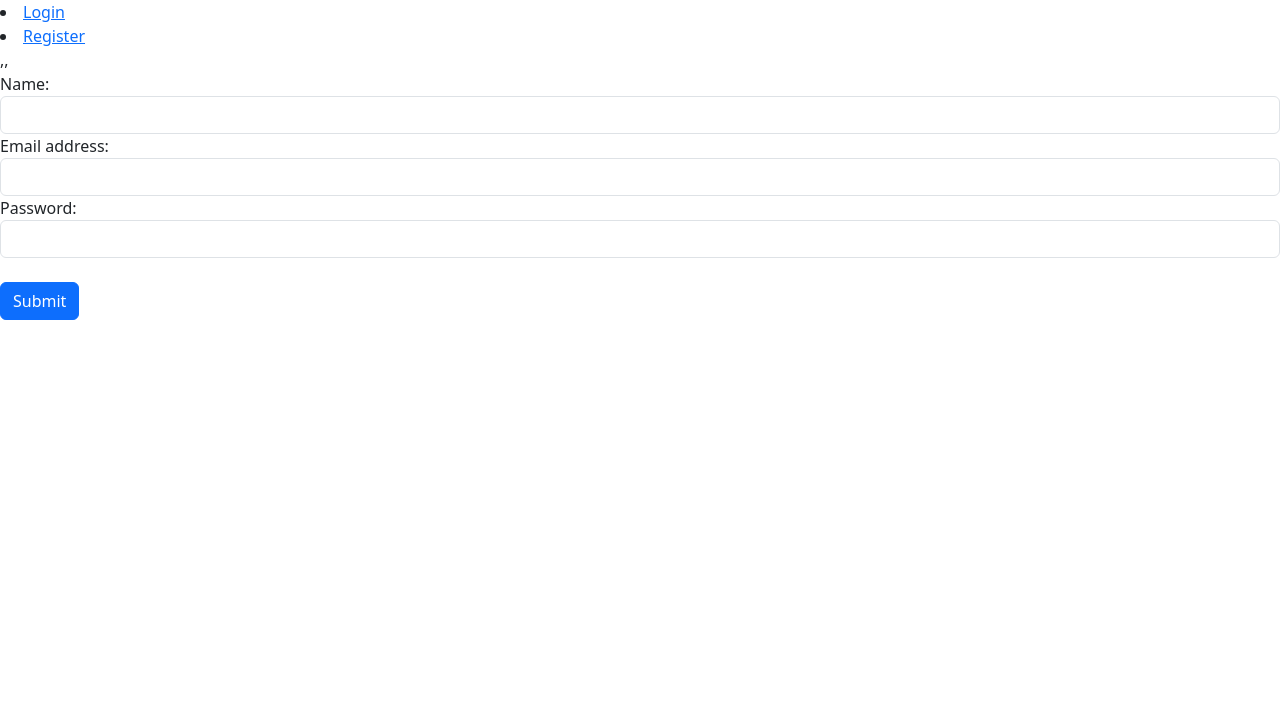
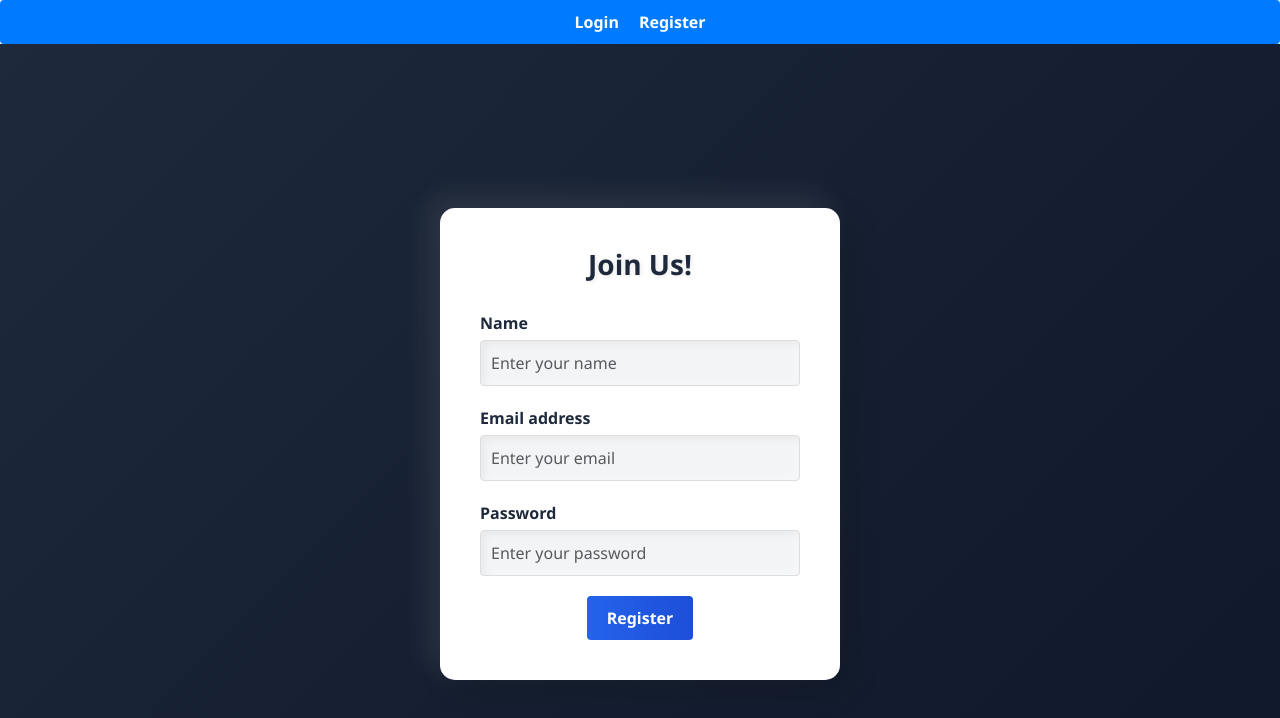
Before and after one commit to Aditya0o7/FSD, a React (Vite) app in the folder Day13/user-login-app/: page /register in a window 1280 px wide. Shown: the top 718 px of the page. Built offline with nearby package versions, Linux system fonts and the light colour scheme.

Commit message:
Login Register Style

```diff
--- a/Day13/user-login-app/src/App.jsx
+++ b/Day13/user-login-app/src/App.jsx
@@ -5,19 +5,19 @@ import Login from "./Components/Login";
 import Register from "./Components/Register";
 import Dashboard from "./Components/Dashboard";
 import Logout from "./components/Logout";
+import "./style.css";
 
 const App = () => {
   const [data, setData] = useState();
   return (
     <div>
-      {JSON.stringify(data)}
       <BrowserRouter>
         <Routes>
           <Route path="/" element={<MainLayout />}>
-            <Route path="login" element={<Login />} />
+            <Route path="login" element={<Login regLogin={data} />} />
             <Route path="register" element={<Register regData={setData} />} />
           </Route>
-          <Route path="dashboard" element={<Dashboard />} />
+          <Route path="dashboard" element={<Dashboard regDash={data} />} />
           <Route path="logout" element={<Logout />} />
         </Routes>
       </BrowserRouter>
--- a/Day13/user-login-app/src/Components/Dashboard.jsx
+++ b/Day13/user-login-app/src/Components/Dashboard.jsx
@@ -1,9 +1,30 @@
-import React from 'react'
+import React from "react";
+import "bootstrap/dist/css/bootstrap.min.css";
+import "./dashboardStyle.css";
 
-const Dashboard = () => {
+const DashBoard = ({ regDash }) => {
   return (
-    <div>Dashboard</div>
-  )
-}
+    <div className="dashboard-container">
+      <div className="dashboard-header">
+        <h1>🚀 User Dashboard</h1>
+        <button className="logout-btn">Logout</button>
+      </div>
+      <div className="dashboard-content">
+        <div className="user-info-card">
+          <p className="welcome-message">
+            Welcome, <span className="highlight">{regDash.name}</span>
+          </p>
+          <p className="email-info">
+            Your Login Email: <span className="highlight">{regDash.email}</span>
+          </p>
+        </div>
+        <div className="action-section">
+          <p className="fetch-message">Click the button below to fetch weather updates:</p>
+          <button className="fetch-btn">Fetch Weather</button>
+        </div>
+      </div>
+    </div>
+  );
+};
 
-export default Dashboard
+export default DashBoard;
--- a/Day13/user-login-app/src/Components/Login.jsx
+++ b/Day13/user-login-app/src/Components/Login.jsx
@@ -1,26 +1,56 @@
-import React from 'react'
+import React from "react";
+import "bootstrap/dist/css/bootstrap.min.css";
+import "./authStyle.css";
+import { useState } from "react";
+import { useNavigate } from "react-router-dom";
 
-const Login = () => {
+const Login = ({ regLogin }) => {
+  const [email, setEmail] = useState();
+  const [password, setPassword] = useState();
+  const navigate = useNavigate();
+
+  const handleLogin = (e) => {
+    e.preventDefault();
+    if (regLogin.email === email && regLogin.password === password) {
+      alert("Login Successful!");
+      navigate("/dashboard");
+    } else {
+      alert("Login Failed! Please check your credentials.");
+    }
+  };
+
   return (
-    <div>
+    <div className="auth-container">
+      <div className="auth-box">
+        <h1 className="auth-title">Welcome Back!</h1>
         <form>
-
           <div className="form-group">
-          <label htmlFor="email">Email address:</label>
-          <input type="email" className="form-control" id="email" />
+            <label htmlFor="email">Email address</label>
+            <input
+              type="email"
+              onChange={(e) => setEmail(e.target.value)}
+              className="form-control auth-input"
+              id="email"
+              placeholder="Enter your email"
+            />
           </div>
-
           <div className="form-group">
-          <label htmlFor="pwd">Password:</label>
-          <input type="password" className="form-control" id="pwd" />
+            <label htmlFor="pwd">Password</label>
+            <input
+              type="password"
+              onChange={(e) => setPassword(e.target.value)}
+              className="form-control auth-input"
+              id="pwd"
+              placeholder="Enter your password"
+            />
           </div>
-
-        <button className="btn btn-primary">
-          Submit
+          <button onClick={handleLogin} className="btn auth-btn">
+            Login
           </button>
         </form>
       </div>
-  )
-}
+    </div>
+  );
+};
 
-export default Login
+export default Login;
--- a/Day13/user-login-app/src/Components/Register.jsx
+++ b/Day13/user-login-app/src/Components/Register.jsx
@@ -1,55 +1,59 @@
 import React, { useState } from "react";
 import "bootstrap/dist/css/bootstrap.min.css";
-const Register = ({regData}) => {
+import "./authStyle.css";
+
+const Register = ({ regData }) => {
   const [name, setName] = useState();
   const [email, setEmail] = useState();
   const [password, setPassword] = useState();
   const data = { name, email, password };
+
   const handleRegister = (e) => {
     e.preventDefault();
-    alert("Register Success");
+    alert("Register Successful!");
     regData(data);
+  };
 
-  };
   return (
-    <div>
-      {name},{email},{password}
+    <div className="auth-container">
+      <div className="auth-box">
+        <h1 className="auth-title">Join Us!</h1>
         <form>
           <div className="form-group">
-          <label htmlFor="name">Name:</label>
+            <label htmlFor="name">Name</label>
             <input
               type="text"
-            className="form-control"
+              className="form-control auth-input"
               id="name"
-            onChange={(e) => {
-              setName(e.target.value);
-            }}
+              onChange={(e) => setName(e.target.value)}
+              placeholder="Enter your name"
             />
           </div>
           <div className="form-group">
-          <label htmlFor="email">Email address:</label>
+            <label htmlFor="email">Email address</label>
             <input
               type="email"
-            className="form-control"
+              className="form-control auth-input"
               id="email"
               onChange={(e) => setEmail(e.target.value)}
+              placeholder="Enter your email"
             />
           </div>
-
           <div className="form-group">
-          <label htmlFor="pwd">Password:</label>
+            <label htmlFor="pwd">Password</label>
             <input
               type="password"
-            className="form-control"
+              className="form-control auth-input"
               id="pwd"
               onChange={(e) => setPassword(e.target.value)}
+              placeholder="Enter your password"
             />
           </div>
-        <br />
-        <button onClick={handleRegister} className="btn btn-primary">
-          Submit
+          <button onClick={handleRegister} className="btn auth-btn">
+            Register
           </button>
         </form>
+      </div>
     </div>
   );
 };
--- /dev/null
+++ b/Day13/user-login-app/src/Components/authStyle.css
@@ -0,0 +1,87 @@
+
+.auth-container {
+    display: flex;
+    justify-content: center;
+    align-items: center;
+    min-height: 100vh;
+    background: linear-gradient(135deg, #1e293b, #0f172a);
+    padding: 20px;
+  }
+
+  .auth-box {
+    background: #ffffff;
+    border-radius: 15px;
+    padding: 40px;
+    max-width: 400px;
+    width: 100%;
+    box-shadow: 10px 10px 30px rgba(0, 0, 0, 0.2), -10px -10px 30px rgba(255, 255, 255, 0.1);
+    text-align: center;
+    animation: fadeIn 0.5s ease-out;
+  }
+  .auth-title {
+    font-size: 28px;
+    margin-bottom: 30px;
+    color: #1e293b;
+    font-weight: 600;
+    text-shadow: 1px 1px 5px rgba(0, 0, 0, 0.1);
+  }
+
+  .auth-input {
+    background: #f3f4f6;
+    border: 1px solid #cbd5e1;
+    border-radius: 25px;
+    padding: 10px 15px;
+    box-shadow: inset 3px 3px 8px rgba(0, 0, 0, 0.05), inset -3px -3px 8px rgba(255, 255, 255, 0.5);
+    transition: all 0.3s ease;
+    margin-bottom: 20px;
+  }
+
+  .auth-input:focus {
+    box-shadow: 0px 0px 8px rgba(37, 99, 235, 0.5);
+    outline: none;
+    border-color: #2563eb;
+  }
+
+  .auth-btn {
+    background: linear-gradient(90deg, #2563eb, #1d4ed8);
+    border: none;
+    border-radius: 25px;
+    padding: 12px 25px;
+    color: white;
+    font-size: 16px;
+    cursor: pointer;
+    transition: all 0.3s ease;
+    font-weight: 600;
+  }
+
+  .auth-btn:hover {
+    background: linear-gradient(90deg, #1d4ed8, #2563eb);
+    box-shadow: 0px 5px 15px rgba(37, 99, 235, 0.5);
+    transform: translateY(-3px);
+  }
+
+  @keyframes fadeIn {
+    from {
+      opacity: 0;
+      transform: translateY(20px);
+    }
+    to {
+      opacity: 1;
+      transform: translateY(0);
+    }
+  }
+
+  .form-group label {
+    color: #1e293b;
+    font-weight: 500;
+    margin-bottom: 8px;
+    display: block;
+    text-align: left;
+  }
+
+  @media (max-width: 768px) {
+    .auth-box {
+      padding: 20px;
+      width: 90%;
+    }
+  }
--- /dev/null
+++ b/Day13/user-login-app/src/Components/dashboardStyle.css
@@ -0,0 +1,91 @@
+
+.dashboard-container {
+    max-width: 700px;
+    margin: 50px auto;
+    padding: 30px;
+    background: linear-gradient(145deg, #f3f4f6, #ffffff);
+    border-radius: 15px;
+    box-shadow: 10px 10px 30px rgba(0, 0, 0, 0.1), -10px -10px 30px rgba(255, 255, 255, 0.8);
+    transition: transform 0.3s ease, box-shadow 0.3s ease;
+  }
+
+  .dashboard-container:hover {
+    transform: translateY(-10px);
+    box-shadow: 15px 15px 35px rgba(0, 0, 0, 0.15), -15px -15px 35px rgba(255, 255, 255, 0.85);
+  }
+
+  .dashboard-header {
+    display: flex;
+    justify-content: space-between;
+    align-items: center;
+    margin-bottom: 30px;
+  }
+
+  .dashboard-header h1 {
+    font-size: 28px;
+    color: #333;
+    text-shadow: 2px 2px 5px rgba(0, 0, 0, 0.1);
+  }
+
+  .logout-btn {
+    padding: 10px 20px;
+    font-size: 16px;
+    background: linear-gradient(90deg, #ff7e5f, #feb47b);
+    border: none;
+    border-radius: 25px;
+    color: #fff;
+    cursor: pointer;
+    transition: all 0.3s ease;
+  }
+
+  .logout-btn:hover {
+    background: linear-gradient(90deg, #feb47b, #ff7e5f);
+    box-shadow: 0px 5px 15px rgba(255, 126, 95, 0.5);
+  }
+
+  .user-info-card {
+    background: linear-gradient(145deg, #ffffff, #f3f4f6);
+    border-radius: 15px;
+    padding: 20px;
+    box-shadow: inset 5px 5px 15px rgba(0, 0, 0, 0.1), inset -5px -5px 15px rgba(255, 255, 255, 0.8);
+  }
+
+  .welcome-message,
+  .email-info {
+    font-size: 18px;
+    margin: 10px 0;
+  }
+
+  .highlight {
+    font-weight: bold;
+    color: #007bff;
+    text-shadow: 1px 1px 5px rgba(0, 0, 255, 0.2);
+  }
+
+  .action-section {
+    margin-top: 30px;
+    text-align: center;
+  }
+
+  .fetch-message {
+    font-size: 16px;
+    color: #555;
+    margin-bottom: 15px;
+  }
+
+  .fetch-btn {
+    padding: 12px 25px;
+    font-size: 18px;
+    background: linear-gradient(90deg, #36d1dc, #5b86e5);
+    border: none;
+    border-radius: 25px;
+    color: white;
+    cursor: pointer;
+    transition: all 0.3s ease;
+  }
+
+  .fetch-btn:hover {
+    background: linear-gradient(90deg, #5b86e5, #36d1dc);
+    box-shadow: 0px 5px 15px rgba(91, 134, 229, 0.5);
+    transform: translateY(-3px);
+  }
--- /dev/null
+++ b/Day13/user-login-app/src/style.css
@@ -0,0 +1,78 @@
+body {
+    font-family: 'Segoe UI', Tahoma, Geneva, Verdana, sans-serif;
+    background-color: #f9f9f9;
+    margin: 0;
+    padding: 0;
+  }
+
+  .container {
+    max-width: 600px;
+    margin: auto;
+    padding: 20px;
+    background: #fff;
+    border-radius: 8px;
+    box-shadow: 0 4px 6px rgba(0, 0, 0, 0.1);
+  }
+
+  .jumbotron {
+    text-align: center;
+    margin-bottom: 20px;
+  }
+
+  .jumbotron h1 {
+    font-size: 24px;
+    color: #333;
+  }
+
+  .form-group label {
+    font-weight: bold;
+    margin-bottom: 5px;
+  }
+
+  .form-group input {
+    padding: 10px;
+    border: 1px solid #ddd;
+    border-radius: 4px;
+  }
+
+  .btn {
+    background-color: #007bff;
+    border: none;
+    padding: 10px 20px;
+    color: white;
+    border-radius: 4px;
+    cursor: pointer;
+  }
+
+  .btn:hover {
+    background-color: #0056b3;
+  }
+
+  nav {
+    display: flex;
+    justify-content: center;
+    background-color: #007bff;
+    padding: 10px;
+    border-radius: 4px;
+  }
+
+  nav u1 {
+    list-style-type: none;
+    margin: 0;
+    padding: 0;
+  }
+
+  nav li {
+    display: inline;
+    margin: 0 10px;
+  }
+
+  nav a {
+    color: white;
+    text-decoration: none;
+    font-weight: bold;
+  }
+
+  nav a:hover {
+    text-decoration: underline;
+  }
```
Lines whose indentation alone changed are shown as unchanged.
